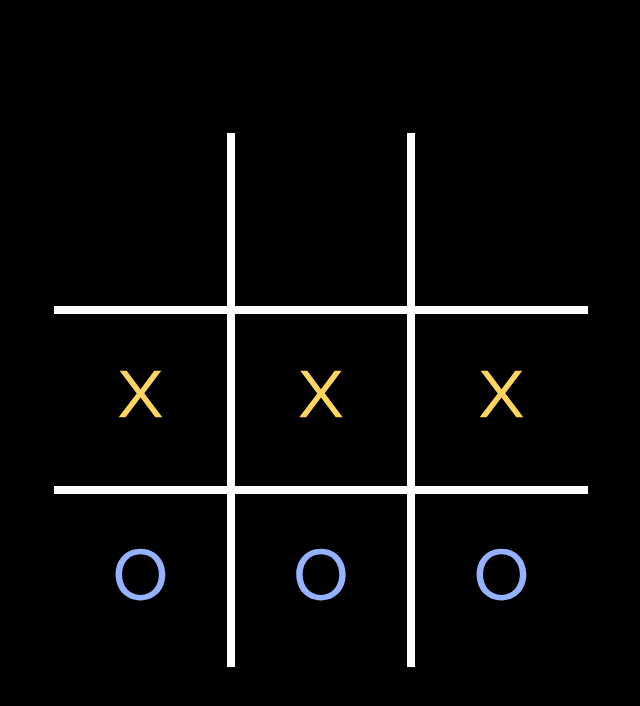
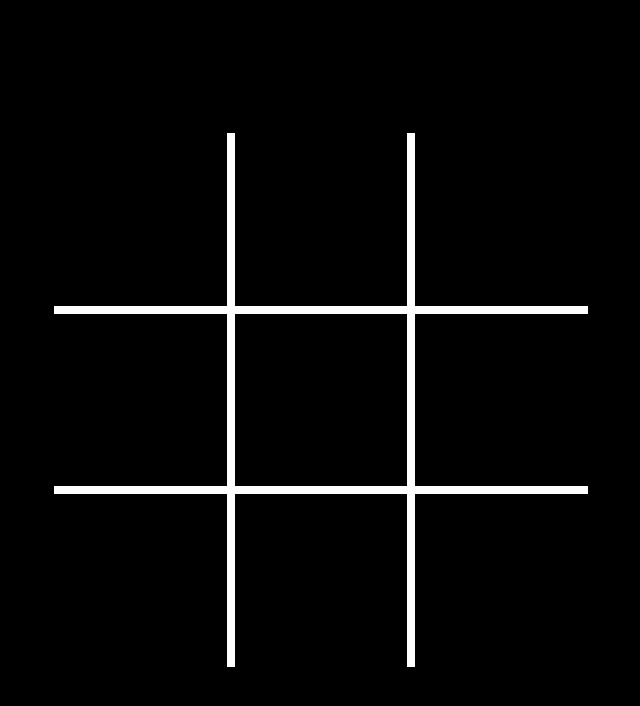
Before and after one commit to jshkm/tic-tac-toe-two, a Next.js app: page / in a window 1280 px wide. Shown: the top 706 px of the page, without its empty margins (319-959 px from the left). Built offline with nearby package versions, Linux system fonts and the light colour scheme.

Commit message:
basic ui working!

```diff
--- a/src/app/page.tsx
+++ b/src/app/page.tsx
@@ -5,19 +5,18 @@ import Image from 'next/image'
 import React, { useState, useEffect } from 'react'
 
 export default function Home() {
+  const [turn, setTurn] = useState(X)
+  const [board, setBoard] = useState([[null, null, null,], [null, null, null], [null, null, null]])
+  const [visible, setVisible] = useState(0)
 
   useEffect(() => {
-    console.log('turn ' + turn)
-  }, [])
-
-  const [turn, setTurn] = useState(1)
-  const [board, setBoard] = useState([[null, null, null,], [X, X, X], [O, O, O]])
-  const [visible, setVisible] = useState(0)
+    console.log('render')
+  })
 
   const setPiece = (i, j) => {
-    board[i][j] = X
+    board[i][j] = turn
     setBoard(board)
-    console.log(board)
+    setTurn(turn == X ? O : X)
   }
 
   const Tiles = ({ piece, i, j }) => (
```
